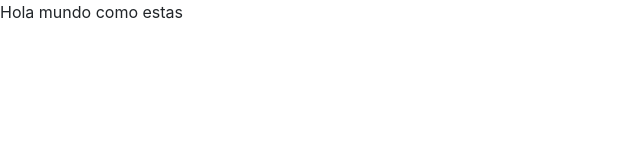
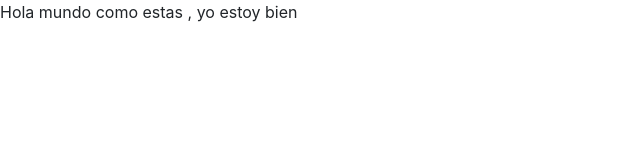
Before and after one commit to RolandoJavierRamosVargas/TestAHPNL2, a plain HTML site: page index.html in a window 1280 px wide. Shown: the whole page, without its empty margins (0-640 px from the left). Drawn offline with nearby package versions, Linux system fonts and the light colour scheme.

Commit message:
tercer commit

```diff
--- a/index.html
+++ b/index.html
@@ -9,7 +9,7 @@
 </head>
 
 <body>
-    <p>Hola mundo como estas</p>
+    <p>Hola mundo como estas , yo estoy bien</p>
 
 </body>
 
```
